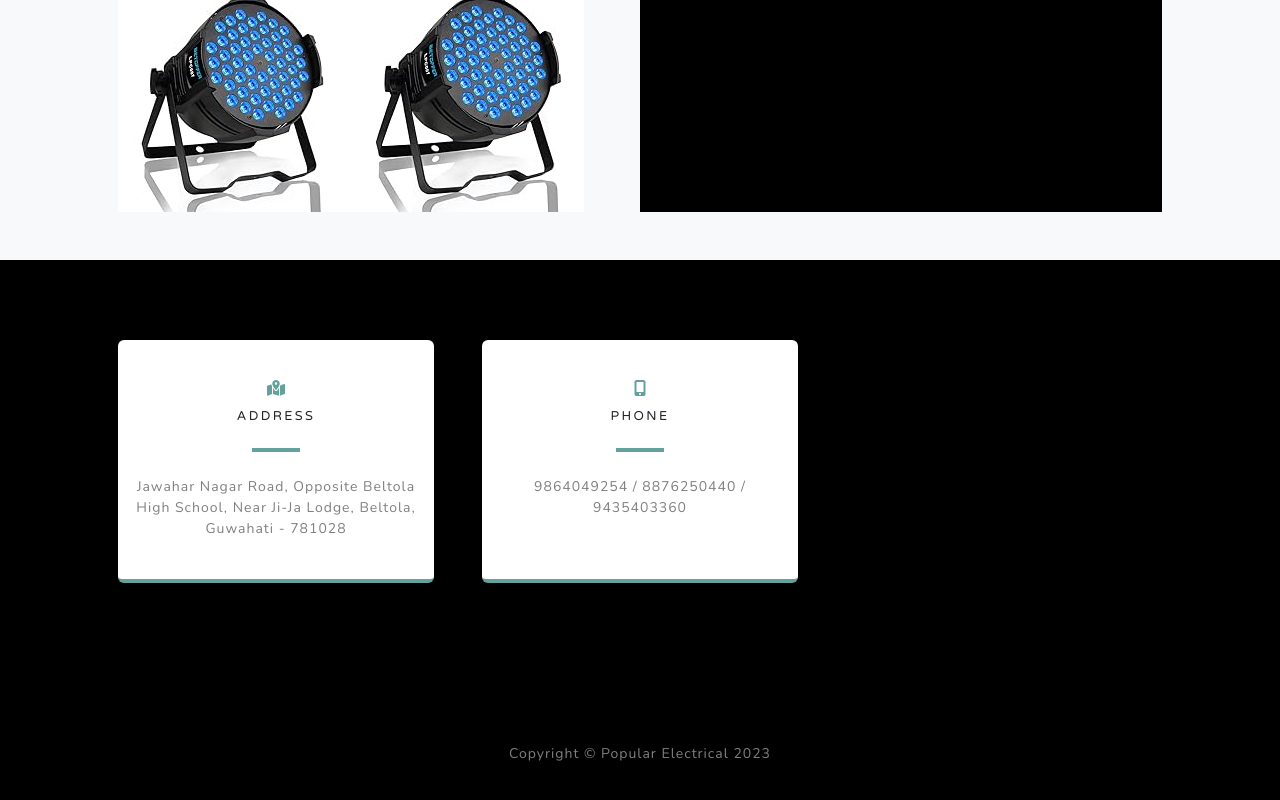
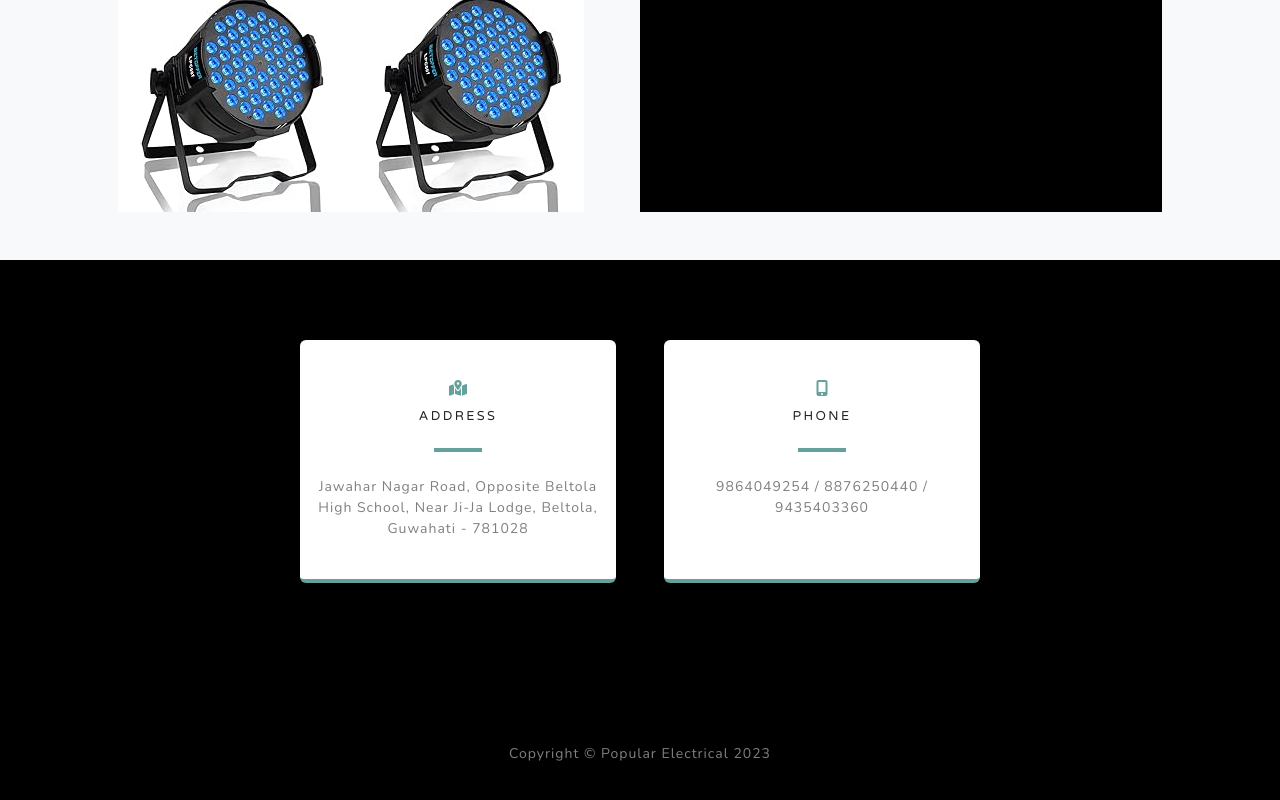
Before and after one commit to udiptaweb/pop_elect_web, a plain HTML site: page index.html in a window 1280 px wide. Shown: the part 4408-5208 px from the top of the page. Drawn offline with nearby package versions, Linux system fonts and the light colour scheme.

Commit message:
center div

```diff
--- a/index.html
+++ b/index.html
@@ -150,7 +150,7 @@
         </section>
         <section class="contact-section bg-black" id="contacts">
             <div class="container px-4 px-lg-5">
-                <div class="row gx-4 gx-lg-5">
+                <div class="row gx-4 gx-lg-5 justify-content-center">
                     <div class="col-md-4 mb-3 mb-md-0">
                         <div class="card py-4 h-100">
                             <div class="card-body text-center">
@@ -161,16 +161,7 @@
                             </div>
                         </div>
                     </div>
-                    <!-- <div class="col-md-4 mb-3 mb-md-0">
-                        <div class="card py-4 h-100">
-                            <div class="card-body text-center">
-                                <i class="fas fa-envelope text-primary mb-2"></i>
-                                <h4 class="text-uppercase m-0">Email</h4>
-                                <hr class="my-4 mx-auto" />
-                                <div class="small text-black-50"><a href="#!">hello@yourdomain.com</a></div>
-                            </div>
-                        </div>
-                    </div> -->
+
                     <div class="col-md-4 mb-3 mb-md-0">
                         <div class="card py-4 h-100">
                             <div class="card-body text-center">
```
